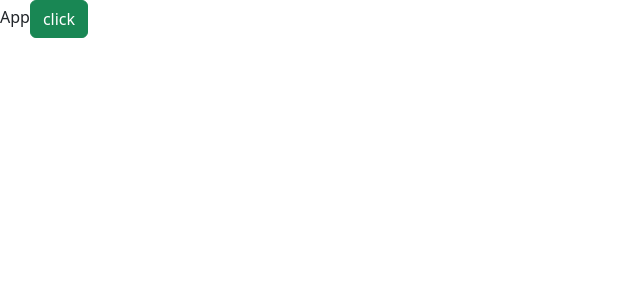
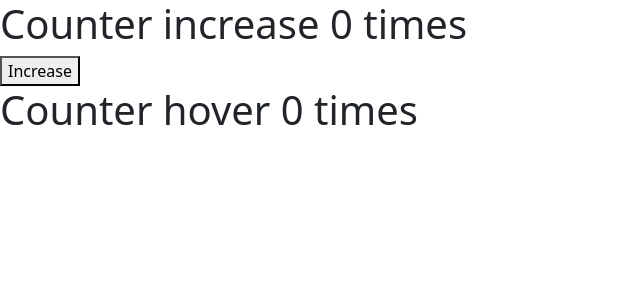
Before and after one commit to Vaibhavi7499/react-all-topics, a React (Create React App) app: page / in a window 1280 px wide. Shown: the top 300 px of the page, without its empty margins (0-640 px from the left). Built offline with nearby package versions, Linux system fonts and the light colour scheme.

Commit message:
Higher order component in react js

```diff
--- a/src/App.js
+++ b/src/App.js
@@ -1,10 +1,12 @@
 import React from "react";
 import "./App.scss";
+import Counter from "./Counter/Counter";
+import Hover from "./Hover/Hover";
 const App = () => {
   return (
     <div>
-      App
-      <button className="btn btn-success">click</button>
+      <Counter />
+      <Hover />
     </div>
   );
 };
--- /dev/null
+++ b/src/Counter/Counter.jsx
@@ -0,0 +1,13 @@
+import React from 'react'
+import HOC from '../HOC'
+
+const Counter = ({counter,incCounter}) => {
+  return (
+    <div>
+        <h1>Counter increase {counter} times</h1>
+        <button onClick={incCounter}>Increase</button>
+    </div>
+  )
+}
+
+export default HOC(Counter)
--- /dev/null
+++ b/src/HOC.jsx
@@ -0,0 +1,18 @@
+import { useState } from "react";
+
+const HOC = (ObjectComp) => {
+  const NewComponent = () => {
+
+    let [counter,setCounter] = useState(0);
+
+    let incCounter=()=>{
+setCounter(prevcount => prevcount + 1)
+    }
+
+    return <ObjectComp counter={counter} incCounter={incCounter} />;
+  };
+
+  return NewComponent;
+};
+
+export default HOC;
--- /dev/null
+++ b/src/Hover/Hover.jsx
@@ -0,0 +1,12 @@
+import React from 'react'
+import HOC from '../HOC'
+
+const Hover = ({counter,incCounter}) => {
+  return (
+    <div>
+        <h1 onMouseOver={incCounter}>Counter hover {counter} times</h1>
+        </div>
+  )
+}
+
+export default HOC(Hover)
```
